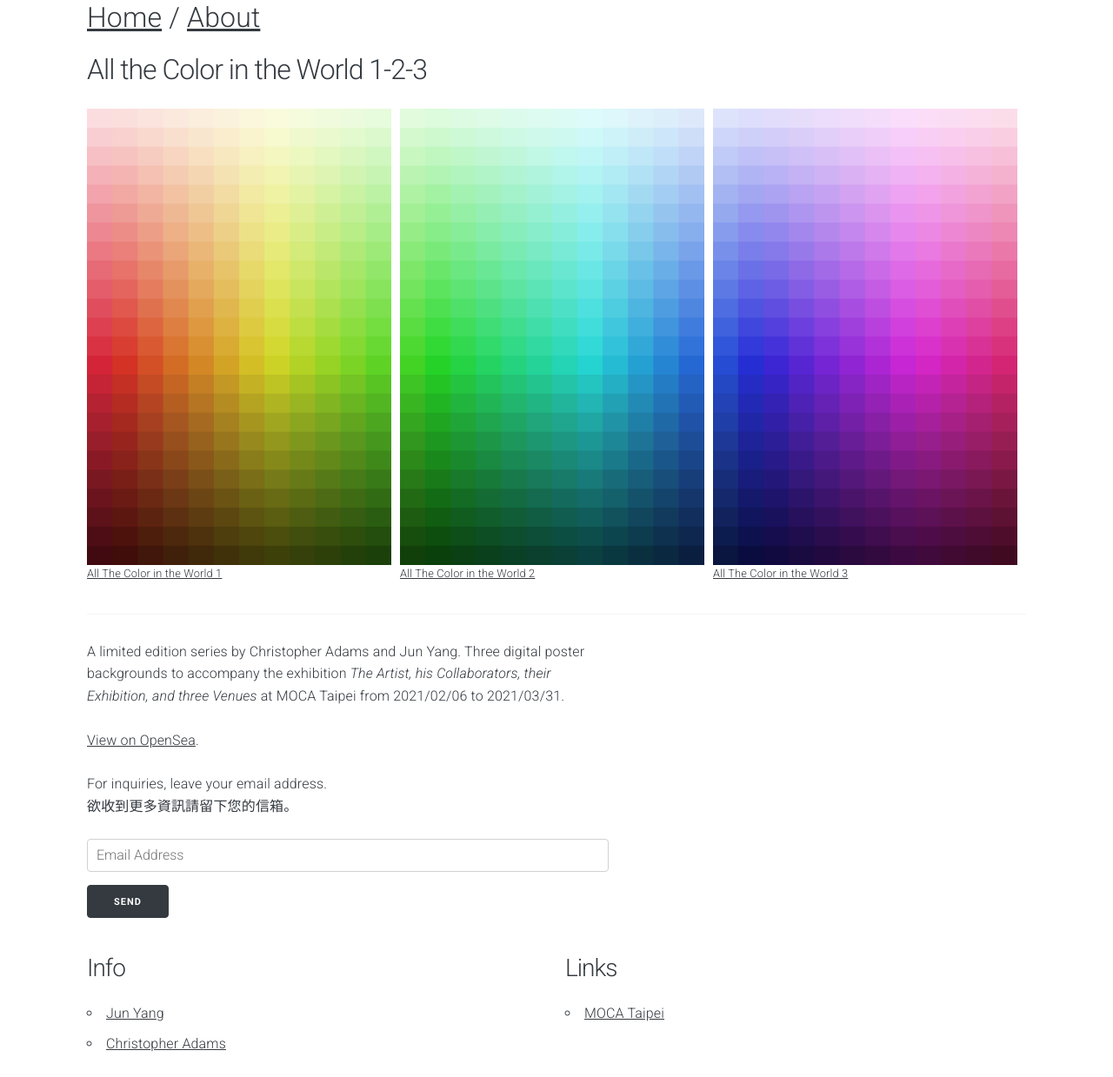
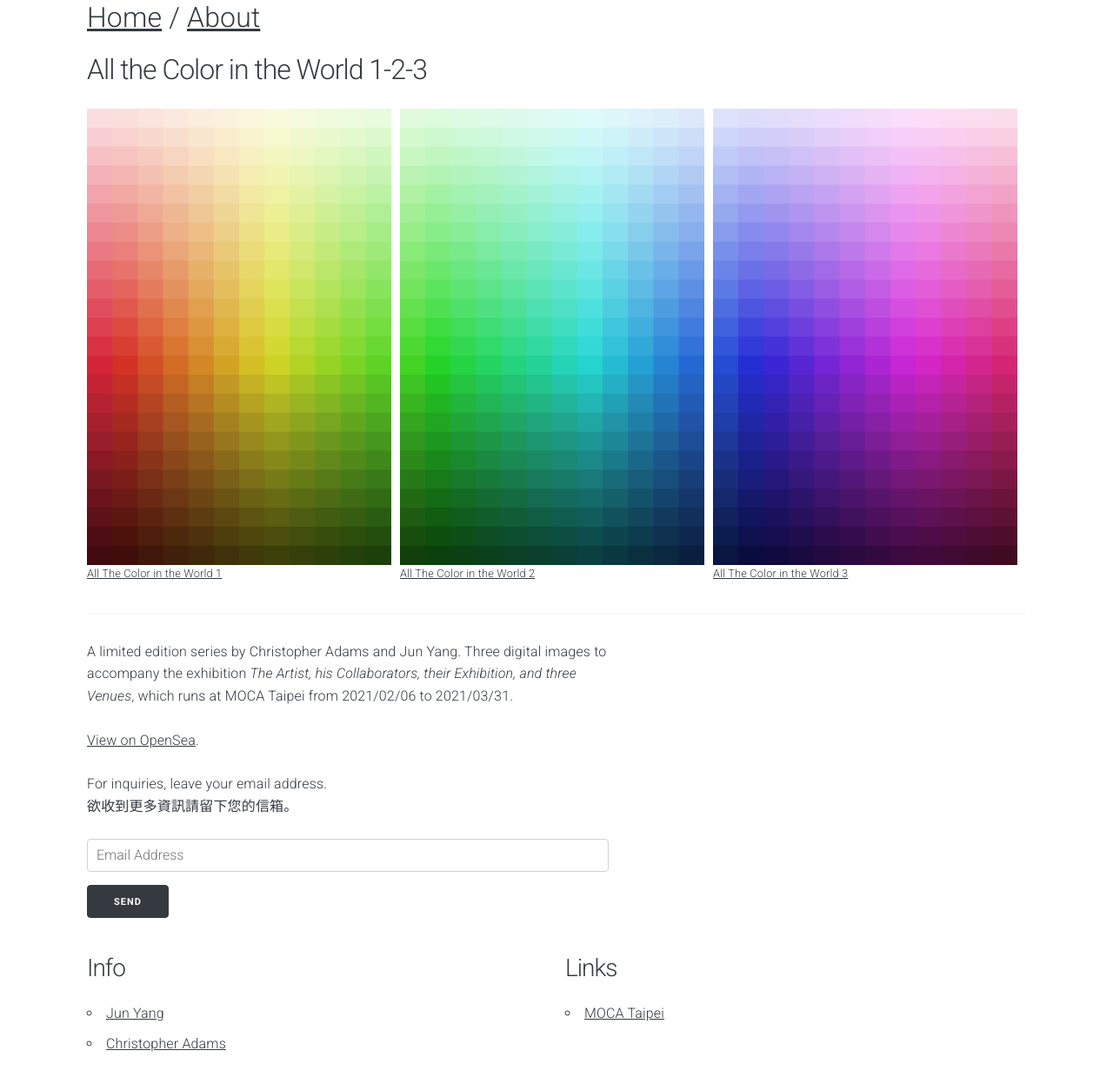
Before and after one commit to aparallax/allthecolorintheworld, a Jekyll site: the page built from index.html, in a window 1280 px wide. Shown: the whole page at 87% size. Built offline with Jekyll 4.4.1, drawn with Linux system fonts in a browser that asks for light colours.

Commit message:
Update 123 description

```diff
--- a/index.html
+++ b/index.html
@@ -17,7 +17,8 @@ opensea: https://opensea.io/collection/all-the-color-in-the-world-1-2-3
 <hr/>
 
 <p>
-  A limited edition series by Christopher Adams and Jun Yang. Three digital poster
-  backgrounds to accompany the exhibition <em>The Artist, his Collaborators, their
-  Exhibition, and three Venues</em> at MOCA Taipei from 2021/02/06 to 2021/03/31.
+  A limited edition series by Christopher Adams and Jun Yang. Three
+  digital images to accompany the exhibition <em>The Artist, his
+  Collaborators, their Exhibition, and three Venues</em>, which runs at
+  MOCA Taipei from 2021/02/06 to 2021/03/31.
 </p>
```
